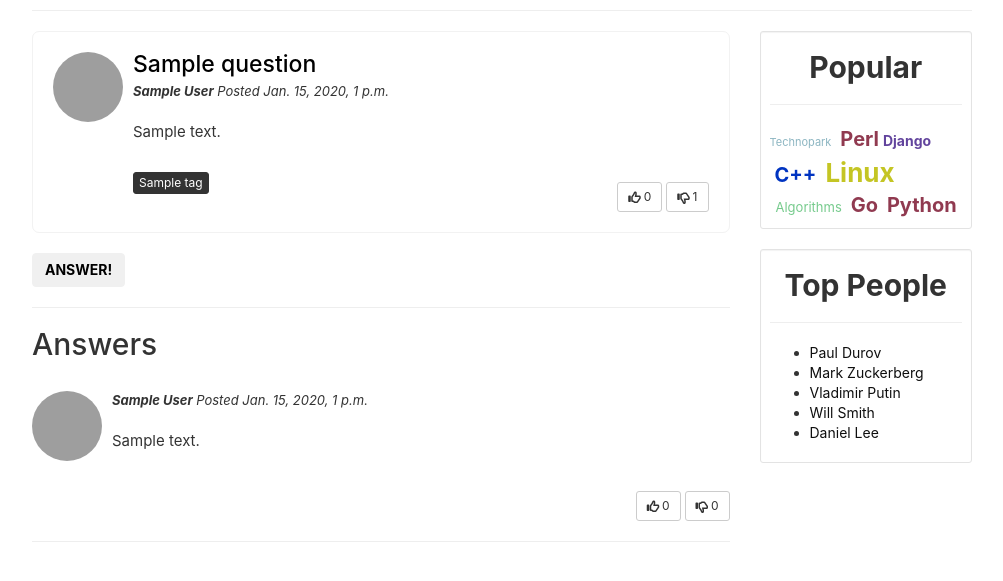
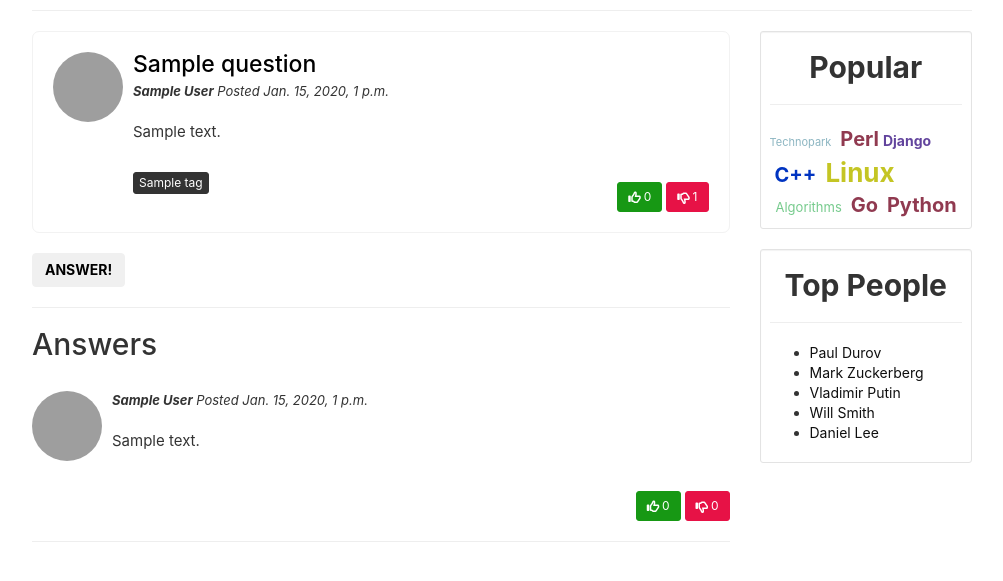
Before and after one commit to Unanoc/tpark_web, a Django app: page /question/1/ in a window 1280 px wide. Shown: the part 51-632 px from the top of the page, without its empty margins (138-1141 px from the left). Run offline with Django 3.2, Linux system fonts and the light colour scheme; tables that the repository leaves empty hold one stand-in row (values such as "Sample post"); data that the repository does not hold is empty; some libraries are stand-ins or nearby versions; grey boxes are pictures that could not be loaded.

Commit message:
fixed like's view

```diff
--- a/question_ask_project/ask_me/static/js/like.js
+++ b/question_ask_project/ask_me/static/js/like.js
@@ -1,7 +1,6 @@
 'use strict';
 
 function like() {
-
     var like = $(this);
     var type = like.data('type');
     var pk = like.data('id');
@@ -12,15 +11,13 @@ function like() {
         url : "/api/" + type +"/" + pk + "/" + action + "/",
         type : 'POST',
         data : { 'obj' : pk },
-
         success : function (json) {
             like.find("[data-count='like']").text(json.like_count);
             dislike.find("[data-count='dislike']").text(json.dislike_count);
-            dislike[0].textContent = json.dislike_count;
-            like[0].textContent = json.like_count;
+            like[0].text = "<span class=\"glyphicon glyphicon-thumbs-up\"></span>" + "<span data-count=\"like\">" + toString(json.like_count) + "</span>";
+            dislike[0].text = "<span class=\"glyphicon glyphicon-thumbs-down\"></span>" + "<span data-count=\"dislike\">" + toString(json.dislike_count) + "</span>";
         }
     });
-
     return false;
 }
 
@@ -37,10 +34,10 @@ function dislike() {
         data: {'obj': pk},
 
         success: function (json) {
-            dislike.find("[data-type='dislike']").text(json.dislike_count);
-            like.find("[data-type='like']").text(json.like_count);
-            dislike[0].textContent = json.dislike_count;
-            like[0].textContent = json.like_count;
+            like.find("[data-count='like']").text(json.like_count);
+            dislike.find("[data-count='dislike']").text(json.dislike_count);
+            dislike[0].text = "<span class=\"glyphicon glyphicon-thumbs-down\"></span>" + "<span data-count=\"dislike\">" + toString(json.dislike_count) + "</span>";
+            like[0].text = "<span class=\"glyphicon glyphicon-thumbs-up\"></span>" + "<span data-count=\"like\">" + toString(json.like_count) + "</span>";
         }
     });
 
@@ -64,7 +61,6 @@ function getCookie(name) {
     return cookieValue;
 }
 
-// $('.js-like').on('click')
 // Настройка AJAX
 $(function () {
     $.ajaxSetup({
--- a/question_ask_project/ask_me/templates/feed.html
+++ b/question_ask_project/ask_me/templates/feed.html
@@ -49,12 +49,12 @@
                     {% endfor %}
 
                     <div class="likes">
-                        <button type="button" class="btn btn-default btn-sm" data-id="{{ question.id }}" data-type="question" data-action="like" title="Like">
+                        <button type="button" class="btn btn-success btn-sm" data-id="{{ question.id }}" data-type="question" data-action="like" title="Like">
                             <span class="glyphicon glyphicon-thumbs-up"></span>
                             <span data-count="like">{{ question.votes.likes.count }}</span>
                         </button>
 
-                        <button type="button" class="btn btn-default btn-sm" data-id="{{ question.id }}" data-type="question" data-action="dislike" title="Dislike">
+                        <button type="button" class="btn btn-danger btn-sm dislike-color" data-id="{{ question.id }}" data-type="question" data-action="dislike" title="Dislike">
                             <span class="glyphicon glyphicon-thumbs-down"></span>
                             <span data-count="dislike">{{ question.votes.dislikes.count }}</span>
                         </button>
--- a/question_ask_project/ask_me/templates/question.html
+++ b/question_ask_project/ask_me/templates/question.html
@@ -43,12 +43,12 @@
                 {% endfor %}
 
                 <div class="likes">
-                    <button type="button" class="btn btn-default btn-sm" data-id="{{ question.id }}" data-type="question" data-action="like" title="Like">
+                    <button type="button" class="btn btn-success btn-sm" data-id="{{ question.id }}" data-type="question" data-action="like" title="Like">
                         <span class="glyphicon glyphicon-thumbs-up"></span>
                         <span data-count="like">{{ question.votes.likes.count }}</span>
                     </button>
 
-                    <button type="button" class="btn btn-default btn-sm" data-id="{{ question.id }}" data-type="question" data-action="dislike" title="Dislike">
+                    <button type="button" class="btn btn-danger btn-sm" data-id="{{ question.id }}" data-type="question" data-action="dislike" title="Dislike">
                         <span class="glyphicon glyphicon-thumbs-down"></span>
                         <span data-count="dislike">{{ question.votes.dislikes.count }}</span>
                     </button>
@@ -96,12 +96,12 @@
                     <br>
 
                     <div class="likes">
-                        <button type="button" class="btn btn-default btn-sm" data-id="{{ answer.id }}" data-type="answer" data-action="like" title="Like">
+                        <button type="button" class="btn btn-success btn-sm" data-id="{{ answer.id }}" data-type="answer" data-action="like" title="Like">
                             <span class="glyphicon glyphicon-thumbs-up"></span>
                             <span data-count="like">{{ answer.votes.likes.count }}</span>
                         </button>
 
-                        <button type="button" class="btn btn-default btn-sm" data-id="{{ answer.id }}" data-type="answer" data-action="dislike" title="Dislike">
+                        <button type="button" class="btn btn-danger btn-sm" data-id="{{ answer.id }}" data-type="answer" data-action="dislike" title="Dislike">
                             <span class="glyphicon glyphicon-thumbs-down"></span>
                             <span data-count="dislike">{{ answer.votes.dislikes.count }}</span>
                         </button>
--- a/question_ask_project/ask_me/views.py
+++ b/question_ask_project/ask_me/views.py
@@ -46,7 +46,7 @@ def question(request, question_id):
 
 
 def users(request):
-	users = paginator(request, objects_list=User.objects.all())
+	users = paginator(request, objects_list=User.objects.all().order_by('registration_date').reverse())
 	return render(request, 'users.html', {'users': users})
 
 
```
